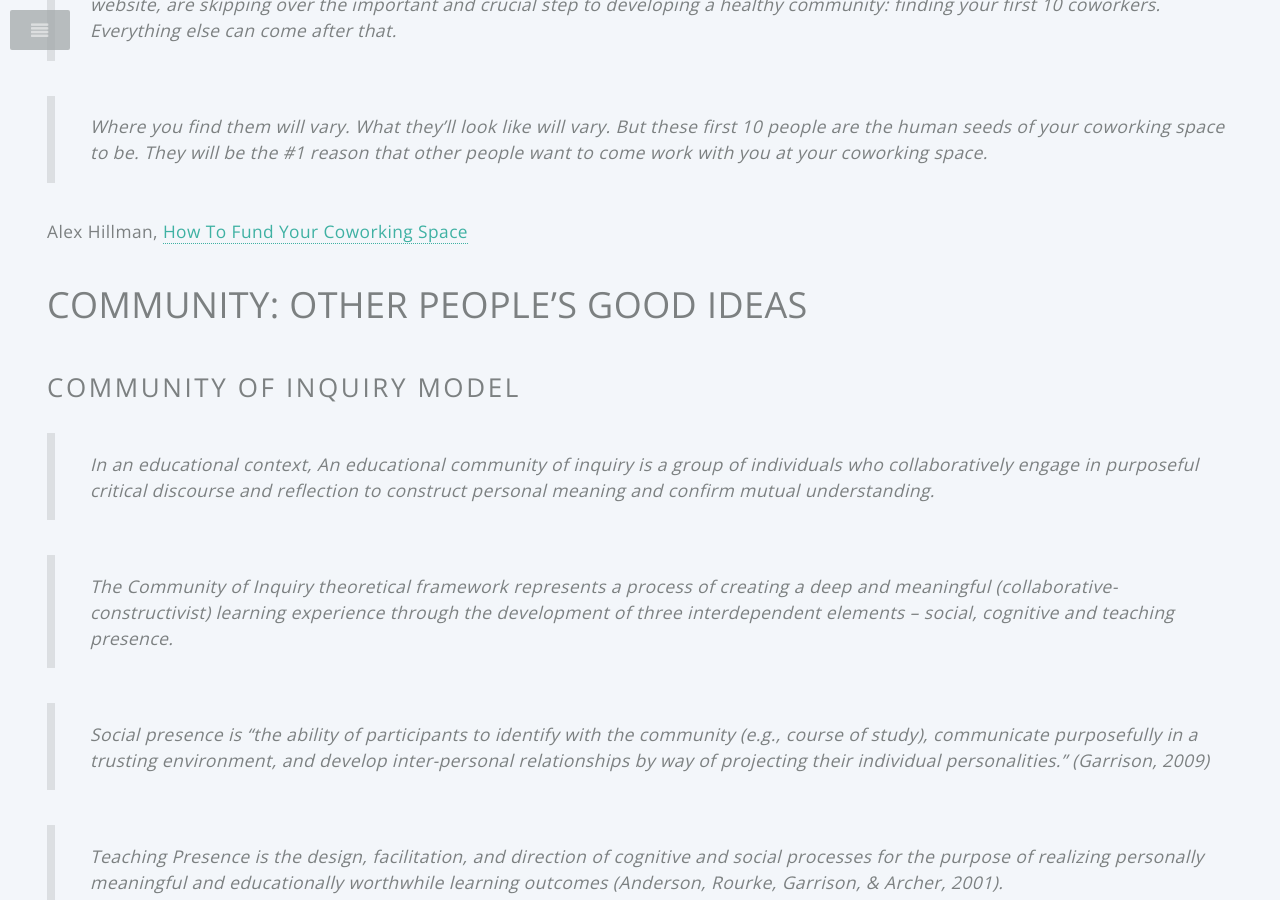
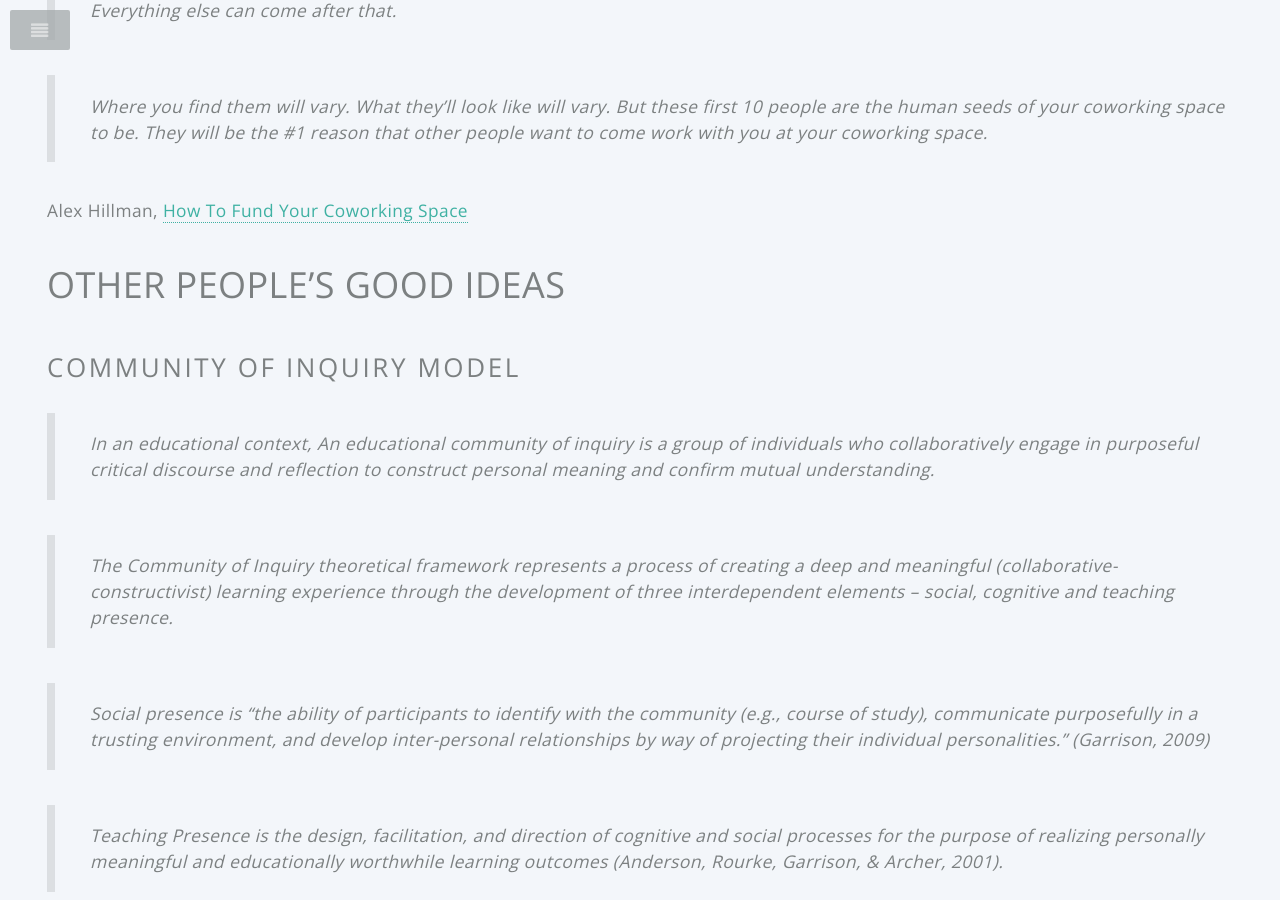
Before and after one commit to p2pu/social-learning-course, a Jekyll site: the page built from _posts/2000-01-02-community.markdown, in a window 1280 px wide and 900 px high, scrolled down 5534 px. Built offline with Jekyll 4.4.1, drawn with Linux system fonts in a browser that asks for light colours; nearby versions of some CDN libraries; Markdown is read by kramdown in place of the engine named in the settings.

Commit message:
Update 2000-01-02-community.markdown

```diff
--- a/_posts/2000-01-02-community.markdown
+++ b/_posts/2000-01-02-community.markdown
@@ -19,7 +19,7 @@
 [![Dave Cormier - How We Built Rhizomatic Learning](http://img.youtube.com/vi/c4KM9QgfOXA/0.jpg)](http://youtu.be/c4KM9QgfOXA?t=2s)
 
 
-##Why does Community Matter for Learning?
+## Why does Community Matter for Learning?
 
 **Diversity of perspectives.** As Dave said, books are inert objects. Pushing "play" on a video is one passive experience. When you engage ideas with other people, the dialogue and exchanges challenge you to look at things several different ways. We won't tell you what to think--engaging others helps us think uniquely and engage collaboratively.
 
@@ -41,7 +41,7 @@
 
 In this part of the course, we’ll talk about “social presence” (or community), and how to build one around your learning goals.
 
-##OK, But What’s Community?
+## OK, But What’s Community?
 
 Community is a sense of *shared purpose and belonging*. Think about your local PTA, block party organization, church, book club or alumni association. There’s always a reason that you’re there, and a sense that you’re included.
 
@@ -60,14 +60,13 @@
 - Celebrate successes?
 
 
-
  Community is a continuum.
 
  Community is a sense of trust. Trust emerges when you share personal details.
 
-## P2PU Examples:
+# P2PU Examples:
 
-### P2PU School of Ed.
+## P2PU School of Ed.
 In 2011, [Karen Fasimpaur](https://twitter.com/kfasimpaur) was looking to experiment with teacher professional development. She wanted to focus on  inquiry, self-direction, critical thinking, and collaboration with continuing education that was relevant to the lives of teachers. What came out of her curiosity was the P2PU School of Ed. 30 courses on the [p2pu.org](https://p2pu.org/en/) platform and two years later, she recommends the following design principles:
 
 >First, in our experience, the formation of community has been critical. The social nature of peer learning relies on trust and relationships. This is not something that can be fostered over a few weeks. While this kind of community-building takes time, we are beginning to see some evidence of it at P2PU. In large part this has been due to the ongoing, generous participation of many individuals, as well as organizations such as the National Writing Project. We have benefitted greatly from the participation of their already-existing community of passionate and deep thinking educators who share our values and goals.
@@ -77,6 +76,7 @@
 Check out the full report at [reports.p2pu.org](http://reports.p2pu.org/reports/school_of_ed/soe_index.html)
 
 ## Data Explorer Mission
+
 In 2013, P2PU and [Open Knowledge](http://us.okfn.org/) teamed up to offer [“Data Explorer Missions”](http://schoolofdata.org/datamooc/) an introduction to working with data over the course of 3 weeks. 151 learners signed up for our initial pilot. After the course ended, we took at look at the engagement metrics—one group (Team 10) cohered quickly and took off like a rocketship. When we looked into their comments to each other, we saw how they built *social presence*, *trust* and *asked each other to participate*.
 
 - *Spontaneous prompts to check in*: Members sent short messages to each other to keep the course alive, i.e. “Are you doing alright? Haven’t heard from you in ages” “Just making some noise.”
@@ -88,11 +88,6 @@
 See the full recap at [Data MOOC: Results, Findings and Recommendations](http://info.p2pu.org/2013/06/18/data-mooc-results-findings-and-recommendations/)
 
 ## Rhizomatic Learning: The Community is the Curriculum
-
-
-
-
-##
 
 
 
@@ -114,7 +109,7 @@
 
 Alex Hillman, [How To Fund Your Coworking Space](http://dangerouslyawesome.com/2011/09/how-to-fund-your-coworking-space/)
 
-# Community: Other People’s Good Ideas
+# Other People’s Good Ideas
 
 ## Community of Inquiry Model
 
@@ -130,7 +125,7 @@
 
 Garrison, D. R., Anderson, T., & Archer, W. (2000). [Critical inquiry in a text-based environment: Computer conferencing in higher education model](http://cde.athabascau.ca/coi_site/documents/Garrison_Anderson_Archer_Critical_Inquiry_model.pdf). The Internet and Higher Education, 2(2-3), 87-105.
 
-##Traits of Communities
+## Traits of Communities
 
 > The sense of belonging and identification involves the feeling, belief, and expectation that one fits in the group and has a place there, a feeling of acceptance by the group, and a willingness to sacrifice for the group. The role of identification must be emphasized here. It may be represented in the reciprocal statements "It is my group" and "I am part of the group."
 
```
Also changed, not shown: other parts of _posts/2000-01-02-community.markdown (+1 -1 lines).
